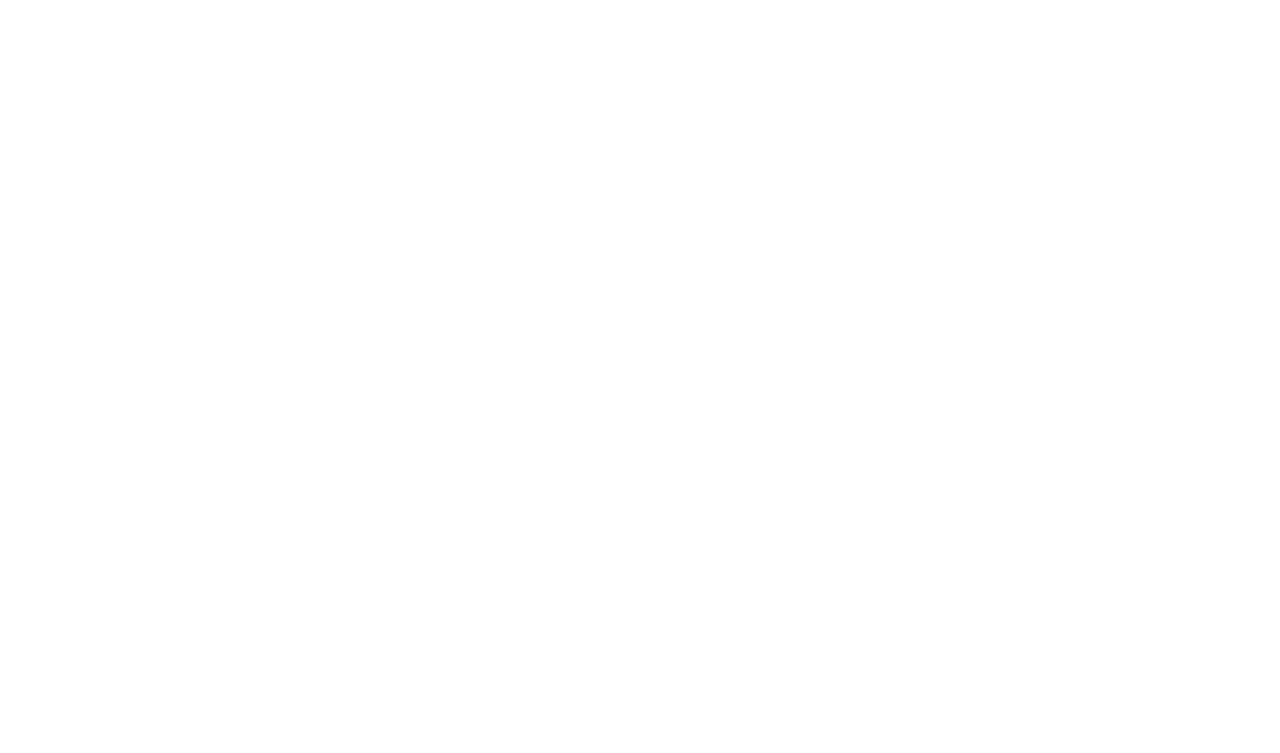
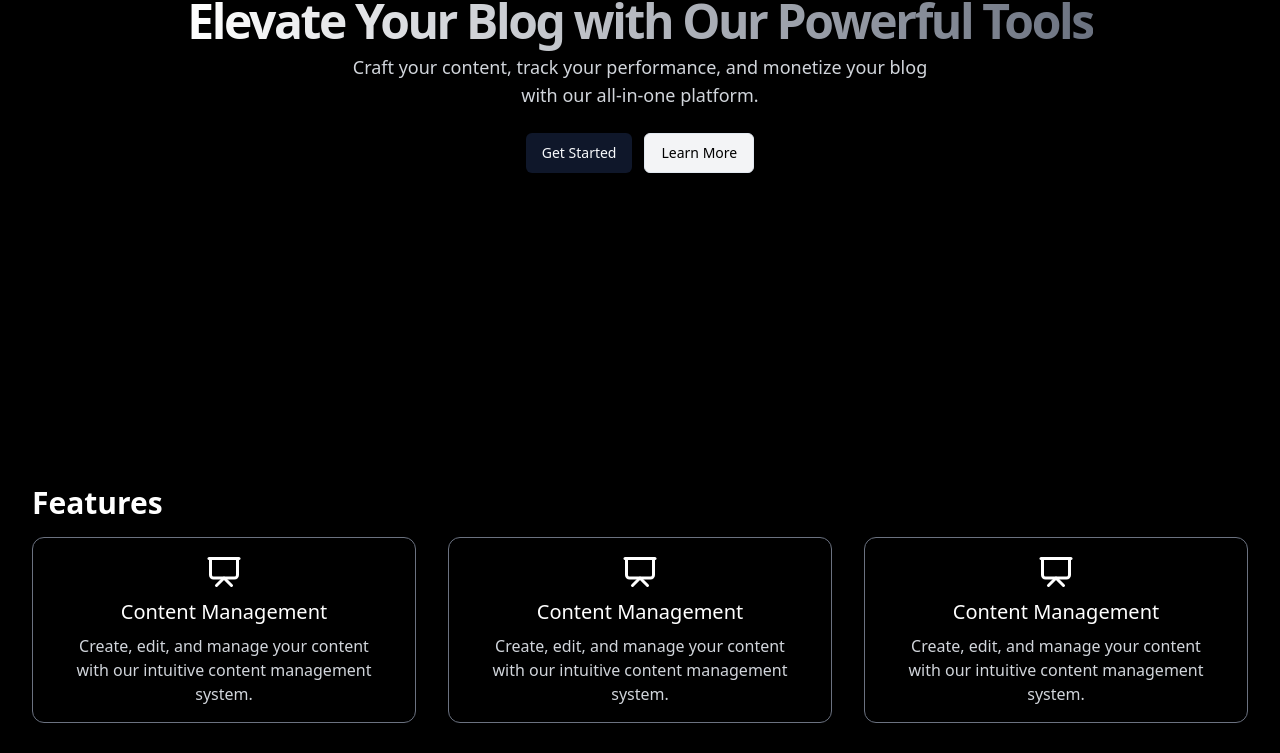
Before and after one commit to 32andrii23/blog-client, a React app: page / in a window 1280 px wide. Before the commit this address had no page. Shown: the part 315-1068 px from the top of the page. Before the commit the page ends 800 px from the top, so only its background shows below. Built offline with nearby package versions, Linux system fonts and the light colour scheme; the HTML template or start-up script is replaced by a standard one.

Commit message:
add landing page

```diff
--- a/package.json
+++ b/package.json
@@ -14,6 +14,7 @@
     "@radix-ui/react-checkbox": "^1.0.4",
     "@radix-ui/react-label": "^2.0.2",
     "@radix-ui/react-slot": "^1.0.2",
+    "@reduxjs/toolkit": "^2.2.4",
     "@types/axios": "^0.14.0",
     "axios": "^1.6.8",
     "class-variance-authority": "^0.7.0",
@@ -24,6 +25,7 @@
     "react": "^18.2.0",
     "react-dom": "^18.2.0",
     "react-hook-form": "^7.51.4",
+    "react-redux": "^9.1.2",
     "react-router": "^6.23.0",
     "react-router-dom": "^6.23.0",
     "tailwind-merge": "^2.3.0",
--- a/src/App.tsx
+++ b/src/App.tsx
@@ -1,19 +1,16 @@
-import { Route, Routes } from 'react-router-dom'
+import { Route, Routes } from "react-router-dom";
 
-import '@/App.css'
-import {
-  LogIn,
-  SignUp,
-  Features } from '@/pages'
+import "@/App.css";
+import { LogIn, SignUp, Home } from "@/pages";
 
 function App() {
   return (
     <Routes>
-      <Route path="/features" element={<Features />} />
+      <Route path="/" element={<Home />} />
       <Route path="/sign-up" element={<SignUp />} />
       <Route path="/log-in" element={<LogIn />} />
     </Routes>
-  )
+  );
 }
 
-export default App
+export default App;
--- /dev/null
+++ b/src/features/auth/authSlice.ts
@@ -0,0 +1,38 @@
+import { createSlice } from "@reduxjs/toolkit";
+import type { PayloadAction } from "@reduxjs/toolkit";
+
+import { IUser } from "@/models/IUser";
+
+export interface AuthState {
+    user: IUser | null,
+    isAuth: boolean,
+    isLoading: boolean,
+    error: string | null
+}
+
+const initialState: AuthState = {
+    user: null,
+    isAuth: false,
+    isLoading: false,
+    error: null
+}
+
+export const authSlice = createSlice({
+    name: "auth",
+    initialState,
+    reducers: {
+        setAuth: (state, action: PayloadAction<boolean>) => {
+            state.isAuth = action.payload;
+        },
+        setUser: (state, action: PayloadAction<IUser>) => {
+            state.user = action.payload;
+        },
+    }
+})
+
+export const {
+    setAuth,
+    setUser,
+} = authSlice.actions
+
+export default authSlice.reducer
--- /dev/null
+++ b/src/hooks/redux.ts
@@ -0,0 +1,5 @@
+import { useDispatch, useSelector } from "react-redux";
+import type { RootState, AppDispatch } from "@/store";
+
+export const useAppDispatch = useDispatch.withTypes<AppDispatch>()
+export const useAppSelector = useSelector.withTypes<RootState>()
--- a/src/index.css
+++ b/src/index.css
@@ -78,14 +78,14 @@
 
 @layer utilities {
   .flex-center {
-    display: flex;
-    justify-content: center;
-    align-items: center;
+    @apply flex justify-center items-center;
   }
 
   .flex-between {
-    display: flex;
-    justify-content: space-between;
-    align-items: center;
+    @apply flex justify-between items-center;
+  }
+
+  .container {
+    @apply max-w-7xl mx-auto px-4 sm:px-6 lg:px-8;
   }
 }
--- a/src/main.tsx
+++ b/src/main.tsx
@@ -1,14 +1,18 @@
 import React from 'react'
 import ReactDOM from 'react-dom/client'
 import { BrowserRouter as Router } from 'react-router-dom'
+import { Provider } from 'react-redux'
 
-import App from './App.tsx'
-import './index.css'
+import { store } from '@/store'
+import App from '@/App.tsx'
+import '@/index.css'
 
 ReactDOM.createRoot(document.getElementById('root')!).render(
   <React.StrictMode>
-    <Router>
-      <App />
-    </Router>
+    <Provider store={store}>
+      <Router>
+        <App />
+      </Router>
+    </Provider>
   </React.StrictMode>,
 )
--- a/src/pages/Features.tsx
+++ /dev/null
@@ -1,9 +0,0 @@
-const Features = () => {
-    return (
-        <div>
-            Features
-        </div>
-    )
-}
-
-export default Features;
--- /dev/null
+++ b/src/pages/Home.tsx
@@ -0,0 +1,96 @@
+import { Presentation } from "lucide-react";
+import { useRef } from "react";
+
+import { Button } from "@/components/ui/button";
+
+const Features = [
+  {
+    name: "Content Management",
+    description:
+      "Create, edit, and manage your content with our intuitive content management system.",
+    icon: Presentation,
+  },
+  {
+    name: "Content Management",
+    description:
+      "Create, edit, and manage your content with our intuitive content management system.",
+    icon: Presentation,
+  },
+  {
+    name: "Content Management",
+    description:
+      "Create, edit, and manage your content with our intuitive content management system.",
+    icon: Presentation,
+  },
+  {
+    name: "Content Management",
+    description:
+      "Create, edit, and manage your content with our intuitive content management system.",
+    icon: Presentation,
+  },
+  {
+    name: "Content Management",
+    description:
+      "Create, edit, and manage your content with our intuitive content management system.",
+    icon: Presentation,
+  },
+];
+
+const Home = () => {
+  const featuresRef = useRef<HTMLDivElement>(null);
+
+  const handleScrollToFeatures = () => {
+    if (featuresRef.current) {
+      featuresRef.current.scrollIntoView({ behavior: "smooth" });
+    }
+  };
+
+  const handleNavigateToAuth = () => {
+    window.location.href = "/log-in";
+  };
+
+  return (
+    <main className="bg-black min-h-screen text-white text-center">
+      <div className="container flex-center flex-col">
+        <div className="h-screen flex-center flex-col">
+          <h1 className="text-5xl font-bold tracking-tighter bg-gradient-to-r from-white to-gray-500 bg-clip-text text-transparent pb-2">
+            Elevate Your Blog with Our Powerful Tools
+          </h1>
+          <h2 className="text-lg text-gray-300 max-w-xl mb-6">
+            Craft your content, track your performance, and monetize your blog
+            with our all-in-one platform.
+          </h2>
+          <div className="flex-center gap-3">
+            <Button onClick={handleNavigateToAuth}>Get Started</Button>
+            <Button
+              className="text-black bg-gray-100 hover:bg-gray-300"
+              variant="outline"
+              onClick={handleScrollToFeatures}
+            >
+              Learn More
+            </Button>
+          </div>
+        </div>
+        <div className="flex flex-col items-start gap-4 mb-8">
+          <h2 ref={featuresRef} className="text-3xl font-bold">
+            Features
+          </h2>
+          <div className="grid grid-cols-1 sm:grid-cols-2 md:grid-cols-3 gap-8">
+            {Features.map((feature) => (
+              <div
+                key={feature.name}
+                className="flex flex-col items-center space-y-2 border border-gray-500 rounded-xl py-4 px-8"
+              >
+                <feature.icon className="w-[36px] h-[36px]" />
+                <h3 className="text-xl font-medium">{feature.name}</h3>
+                <p className="text-gray-300">{feature.description}</p>
+              </div>
+            ))}
+          </div>
+        </div>
+      </div>
+    </main>
+  );
+};
+
+export default Home;
--- a/src/pages/index.ts
+++ b/src/pages/index.ts
@@ -1,9 +1,9 @@
 import LogIn from "./LogIn";
 import SignUp from "./SignUp";
-import Features from "./Features";
+import Home from "./Home";
 
 export {
     LogIn,
     SignUp,
-    Features
+    Home
 };
--- /dev/null
+++ b/src/store/index.ts
@@ -0,0 +1,12 @@
+import { configureStore } from '@reduxjs/toolkit'
+
+import authSlice from '@/features/auth/authSlice'
+
+export const store = configureStore({
+    reducer: {
+        auth: authSlice,
+    },
+})
+
+export type RootState = ReturnType<typeof store.getState>
+export type AppDispatch = typeof store.dispatch
```
Also changed, not shown: 1 other file (tests, documents, lock files or other folders).
